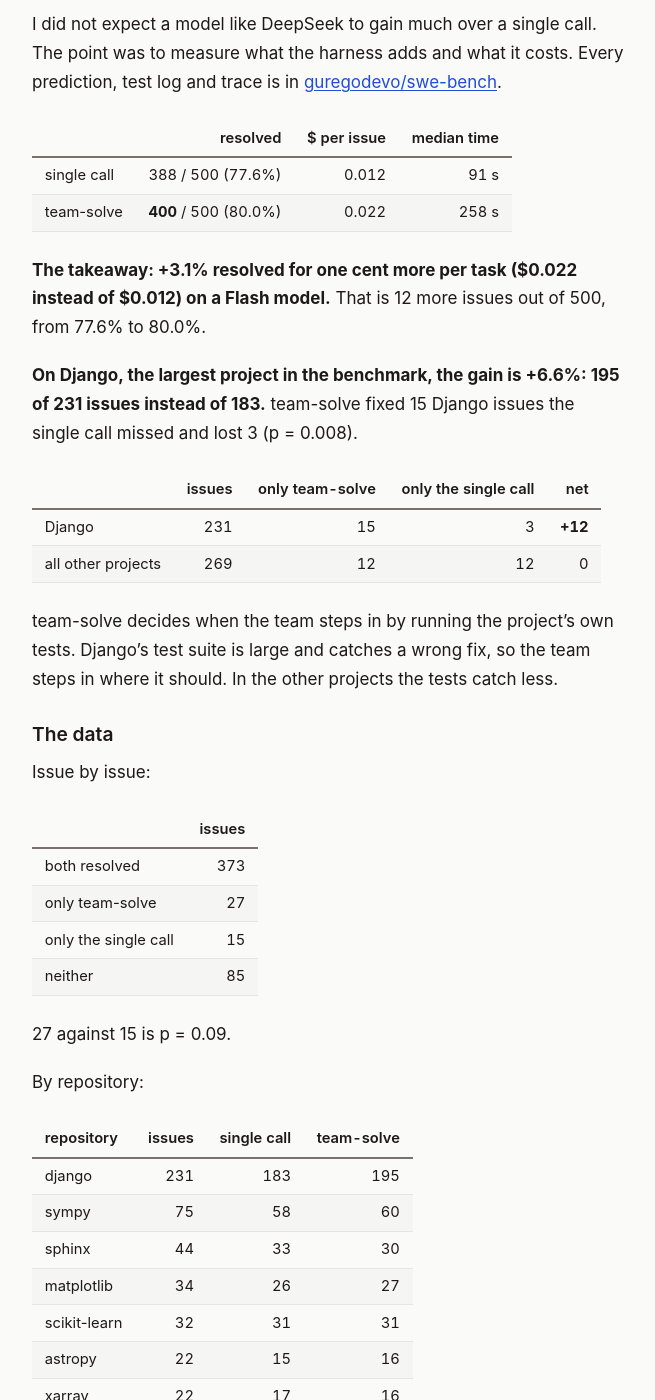
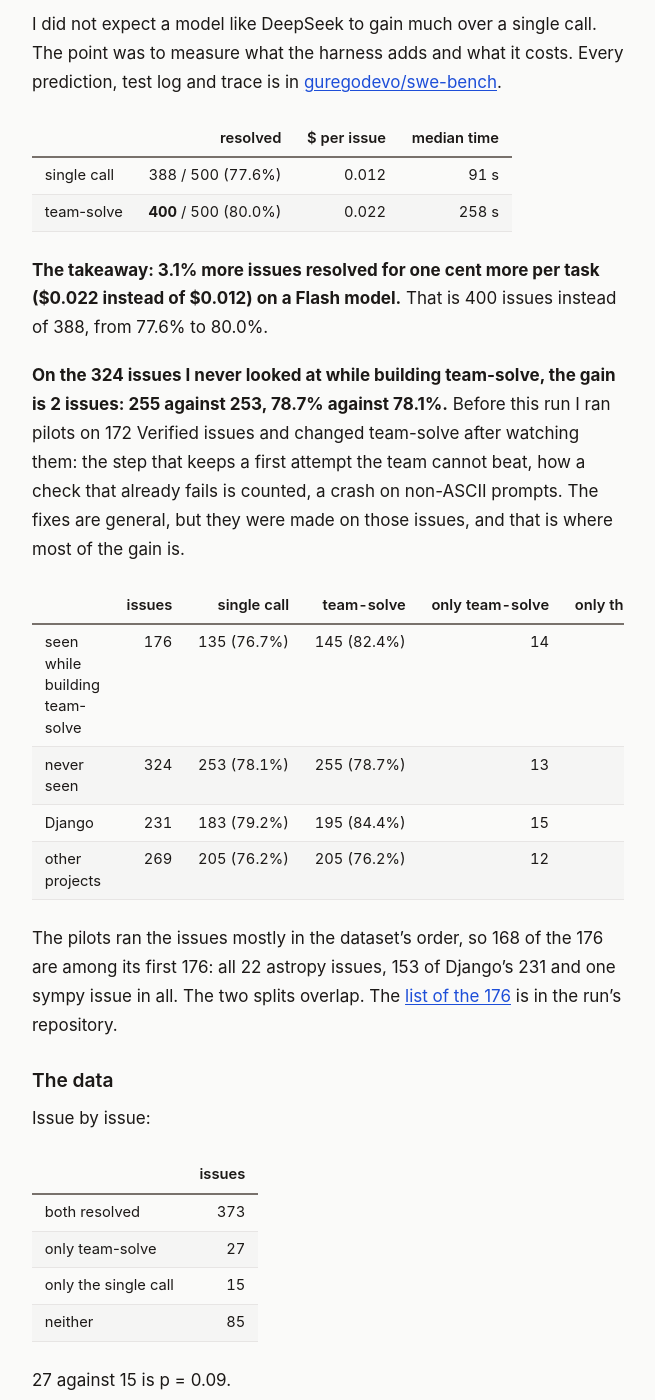
Before and after one commit to guregodevo/guregodevo.github.io, a Jekyll site: the page built from _posts/2026-11-07-swe-bench-verified-deepseek-team-solve.md, in a window 1280 px wide and 1400 px high, scrolled down 688 px. Shown: the whole window, without its empty margins (312-967 px from the left). Built offline with Jekyll 4.4.1, drawn with Linux system fonts in a browser that asks for light colours; some of the changed text lies outside the part shown.

Commit message:
The SWE-bench post: 176 seen issues, not ten; the gain on the 324 never seen; counts that match the table

```diff
--- a/_posts/2026-11-07-swe-bench-verified-deepseek-team-solve.md
+++ b/_posts/2026-11-07-swe-bench-verified-deepseek-team-solve.md
@@ -18,16 +18,18 @@
 | single call | 388 / 500 (77.6%) | 0.012 | 91 s |
 | team-solve | **400** / 500 (80.0%) | 0.022 | 258 s |
 
-**The takeaway: +3.1% resolved for one cent more per task ($0.022 instead of $0.012) on a Flash model.** That is 12 more issues out of 500, from 77.6% to 80.0%.
+**The takeaway: 3.1% more issues resolved for one cent more per task ($0.022 instead of $0.012) on a Flash model.** That is 400 issues instead of 388, from 77.6% to 80.0%.
 
-**On Django, the largest project in the benchmark, the gain is +6.6%: 195 of 231 issues instead of 183.** team-solve fixed 15 Django issues the single call missed and lost 3 (p = 0.008).
+**On the 324 issues I never looked at while building team-solve, the gain is 2 issues: 255 against 253, 78.7% against 78.1%.** Before this run I ran pilots on 172 Verified issues and changed team-solve after watching them: the step that keeps a first attempt the team cannot beat, how a check that already fails is counted, a crash on non-ASCII prompts. The fixes are general, but they were made on those issues, and that is where most of the gain is.
 
-| | issues | only team-solve | only the single call | net |
-|---|---|---|---|---|
-| Django | 231 | 15 | 3 | **+12** |
-| all other projects | 269 | 12 | 12 | 0 |
+| | issues | single call | team-solve | only team-solve | only the single call | p |
+|---|---|---|---|---|---|---|
+| seen while building team-solve | 176 | 135 (76.7%) | 145 (82.4%) | 14 | 4 | 0.03 |
+| never seen | 324 | 253 (78.1%) | 255 (78.7%) | 13 | 11 | 0.84 |
+| Django | 231 | 183 (79.2%) | 195 (84.4%) | 15 | 3 | 0.008 |
+| other projects | 269 | 205 (76.2%) | 205 (76.2%) | 12 | 12 | 1.0 |
 
-team-solve decides when the team steps in by running the project's own tests. Django's test suite is large and catches a wrong fix, so the team steps in where it should. In the other projects the tests catch less.
+The pilots ran the issues mostly in the dataset's order, so 168 of the 176 are among its first 176: all 22 astropy issues, 153 of Django's 231 and one sympy issue in all. The two splits overlap. The [list of the 176](https://github.com/guregodevo/swe-bench/blob/main/kit/seen-ids.txt) is in the run's repository.
 
 ## The data
 
@@ -145,7 +147,7 @@
 
 ## What it is not
 
-It is not on the leaderboard. SWE-bench Verified takes submissions only from academic teams and research labs since November 2025. team-solve was tuned on ten Verified issues; without them the scores are 77.8% and 80.2%. Each issue ran once. Fable 5 is about 95%.
+It is not on the leaderboard. SWE-bench Verified takes submissions only from academic teams and research labs since November 2025. team-solve was built while watching 176 of these issues, split out above. Each issue ran once. Fable 5 is about 95%.
 
 In the first run, OpenRouter's web search reached upstream fixes on 126 issues. Those 126 ran again with the web tools removed. The [run's README](https://github.com/guregodevo/swe-bench#what-went-wrong-and-what-was-run-again) has the details.
 
```
